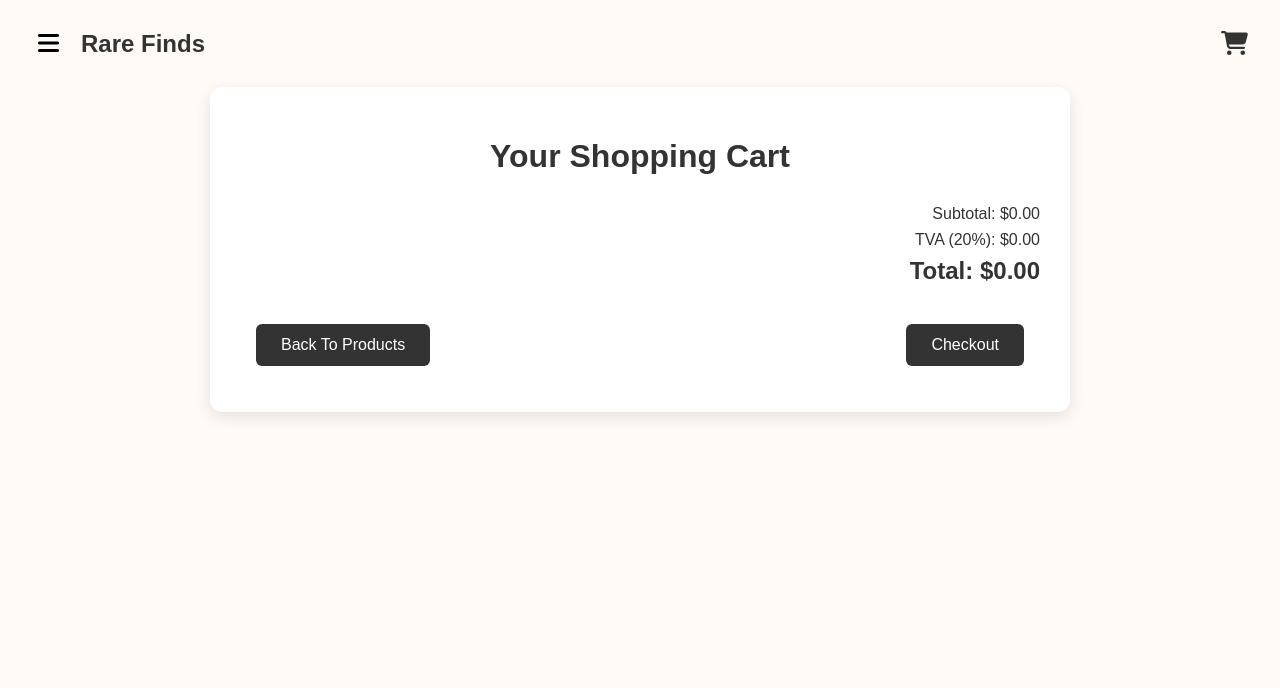
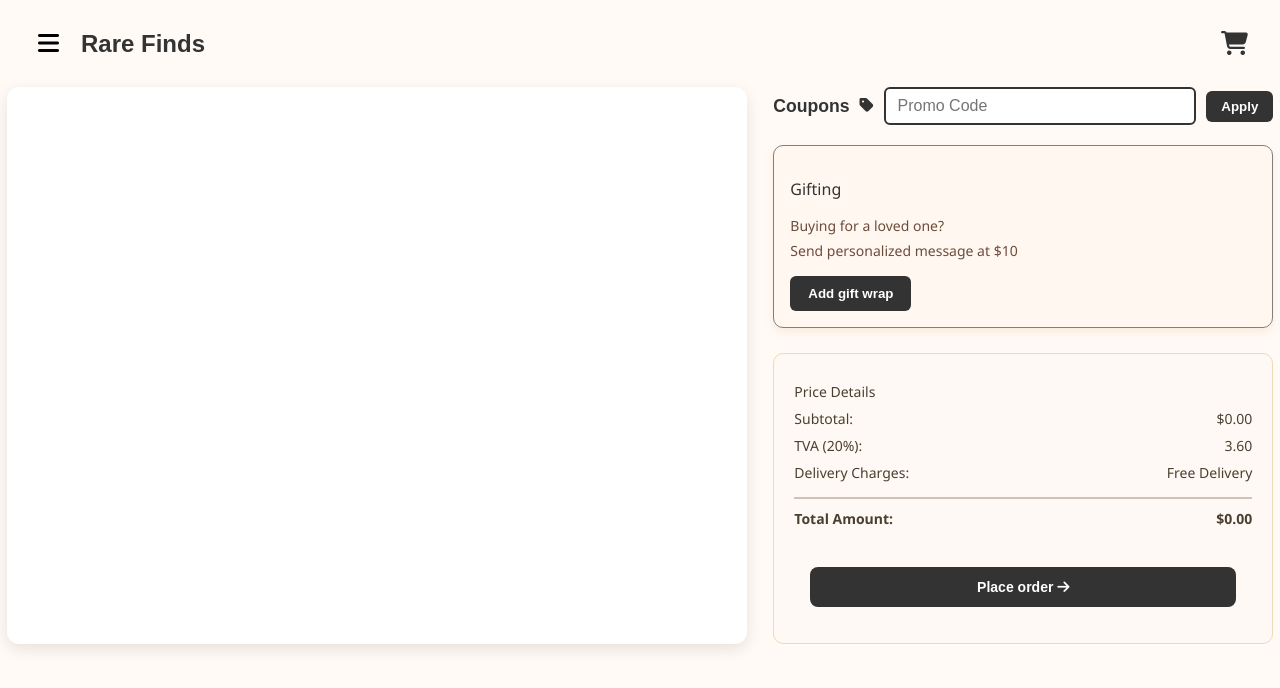
Before and after one commit to AlexandraTantos/RareFindsApp, a website: page pages/cart.html in a window 1280 px wide. Drawn offline with Linux system fonts and the light colour scheme.

Commit message:
Update UI for Cart Page

```diff
--- a/cart.js
+++ b/cart.js
@@ -24,7 +24,7 @@ const renderCart = () => {
           <button class="increase" data-index="${index}">+</button>
         </div>
       </div>
-      <button class="remove-btn" data-index="${index}">Remove</button>
+      <button class="remove-btn" data-index="${index}"><i class="fas fa-times"></i></button>
     `;
     container.appendChild(itemEl);
   });
--- a/cartStyles.css
+++ b/cartStyles.css
@@ -76,10 +76,10 @@ body {
   text-decoration: none;
 }
 .cart-container {
-  max-width: 800px;
-  margin: auto;
+  width: 700px;
+
   background: #fff;
-  padding: 30px;
+  padding: 20px;
   border-radius: 12px;
   box-shadow: 0 5px 15px rgba(0, 0, 0, 0.1);
 }
@@ -135,16 +135,13 @@ body {
 }
 
 .remove-btn {
-  background: #ff4d4f;
-  color: white;
+  background-color: white;
+  color: black;
   border: none;
-  padding: 8px 12px;
   cursor: pointer;
   border-radius: 6px;
-}
-
-.remove-btn:hover {
-  background: #d9363e;
+  margin-bottom: 100px;
+  margin-right: 30px;
 }
 
 .cart-summary {
@@ -171,19 +168,6 @@ body {
 .checkout-btn:hover {
   background: black;
 }
-.back-btn {
-  margin-bottom: 20px;
-  background-color: #007bff;
-  color: white;
-  padding: 8px 16px;
-  border: none;
-  border-radius: 5px;
-  cursor: pointer;
-}
-
-.back-btn:hover {
-  background-color: #0056b3;
-}
 
 .cart-buttons {
   display: flex;
@@ -206,6 +190,9 @@ body {
   .cart-title {
     font-size: 10px;
   }
+  .cart-page {
+    flex-direction: column;
+  }
 }
 .cart-buttons .back {
   text-decoration: none;
@@ -215,3 +202,146 @@ body {
 .cart-buttons .back:focus {
   outline: none;
 }
+
+.cart-page {
+  display: flex;
+  flex-direction: row;
+  justify-content: space-evenly;
+  gap: 20px;
+}
+.cart-details {
+  width: 500px;
+}
+
+.gifting {
+  background-color: #fff7f0;
+  border: 1px solid gray;
+  border-radius: 10px;
+  padding: 16px;
+  margin-top: 20px;
+  box-shadow: 0 4px 8px rgba(245, 198, 165, 0.3);
+  font-family: "Segoe UI", Tahoma, Geneva, Verdana, sans-serif;
+}
+
+.gift-container p {
+  margin: 6px 0;
+  font-size: 14px;
+  color: #6b4c3b;
+}
+
+.gifting button {
+  margin-top: 10px;
+  background-color: #333;
+  color: white;
+  padding: 10px 18px;
+  border: none;
+  border-radius: 6px;
+  font-weight: 600;
+  cursor: pointer;
+  transition: background-color 0.3s ease;
+}
+
+.gifting button:hover {
+  background-color: black;
+}
+
+.coupons {
+  display: flex;
+  align-items: center;
+  gap: 10px;
+  margin-bottom: 15px;
+}
+
+.coupons p {
+  margin: 0;
+  font-weight: 600;
+  font-size: 1.1rem;
+  color: #333;
+  flex-shrink: 0;
+}
+
+.coupons input[type="text"] {
+  flex-grow: 1;
+  padding: 8px 12px;
+  font-size: 1rem;
+  border: 2px solid #333;
+  border-radius: 6px;
+  outline-offset: 2px;
+  transition: border-color 0.3s ease;
+}
+
+.coupons input[type="text"]:focus {
+  border-color: #333;
+}
+
+.coupons button {
+  background-color: #333;
+  color: white;
+  border: none;
+  padding: 8px 15px;
+  border-radius: 6px;
+  font-weight: 600;
+  cursor: pointer;
+  transition: background-color 0.3s ease;
+}
+
+.coupons button:hover {
+  background-color: black;
+}
+
+/* Price details section */
+.cart-summary {
+  background-color: #fef9f4;
+  border: 1px solid #f0d9b5;
+  border-radius: 10px;
+  padding: 20px;
+  margin-top: 25px;
+  box-shadow: 0 4px 8px rgba(255, 255, 255, 0.3);
+  font-family: "Segoe UI", Tahoma, Geneva, Verdana, sans-serif;
+  color: #4a4031;
+}
+
+.cart-summary p {
+  font-size: 1.1rem;
+  margin: 8px 0;
+  display: flex;
+  justify-content: space-between;
+}
+
+.cart-summary h2 {
+  margin-top: 15px;
+  font-size: 14px;
+  font-weight: 700;
+  border-top: 2px solid #d2c1b6;
+  padding-top: 10px;
+  display: flex;
+  justify-content: space-between;
+}
+
+.cart-buttons .checkout-btn {
+  background-color: #333;
+  color: white;
+  padding: 12px;
+  border: none;
+  border-radius: 8px;
+  font-size: 14px;
+  font-weight: 600;
+  width: 100%;
+  cursor: pointer;
+  transition: background-color 0.3s ease;
+  text-align: center;
+}
+
+.cart-buttons .checkout-btn:hover {
+  background-color: black;
+}
+
+.cart-buttons .checkout-btn a.back {
+  color: white;
+  text-decoration: none;
+  display: block;
+  width: 100%;
+}
+.cart-summary p {
+  font-size: 14px;
+}
--- a/pages/cart.html
+++ b/pages/cart.html
@@ -31,24 +31,44 @@
         </a>
       </div>
     </header>
+    <div class="cart-page">
       <main class="cart-container">
-      <h1 class="cart-title">Your Shopping Cart</h1>
         <div class="cart-items-container"></div>
+      </main>
+      <aside class="cart-details">
+        <section class="coupons">
+          <p>Coupons</p>
+          <span><i class="fa fa-tag" aria-hidden="true"></i></span>
+          <input type="text" placeholder="Promo Code" />
+          <button>Apply</button>
+        </section>
+
+        <section class="gifting">
+          <p>Gifting</p>
+          <div class="gift-container">
+            <p>Buying for a loved one?</p>
+            <p>Send personalized message at $10</p>
+            <button>Add gift wrap</button>
+          </div>
+        </section>
 
         <section class="cart-summary">
+          <p>Price Details</p>
           <p>Subtotal: <span>17.99</span></p>
           <p>TVA (20%): <span>3.60</span></p>
-        <h2>Total: <span>21.59</span></h2>
+          <p>Delivery Charges: <span>Free Delivery</span></p>
+          <h2>Total Amount: <span>21.59</span></h2>
           <div class="cart-buttons">
             <button class="checkout-btn">
-            <a class="back" href="/pages/products.html"
-              >Back To Products</a
-            ></button
-          ><button class="checkout-btn">Checkout</button>
+              Place order
+              <span>
+                <i class="fa-solid fa-arrow-right"></i>
+              </span>
+            </button>
           </div>
         </section>
-    </main>
-
+      </aside>
+    </div>
     <script src="/cart.js" type="module"></script>
   </body>
 </html>
```
Also changed, not shown: data.js (+14 -14 lines), pages/about.html (deleted, +0 -19 lines). Lines whose indentation alone changed are shown as unchanged.
